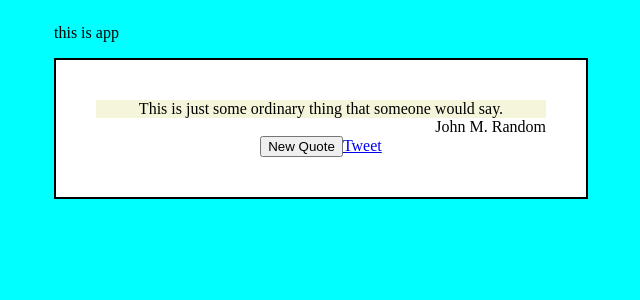
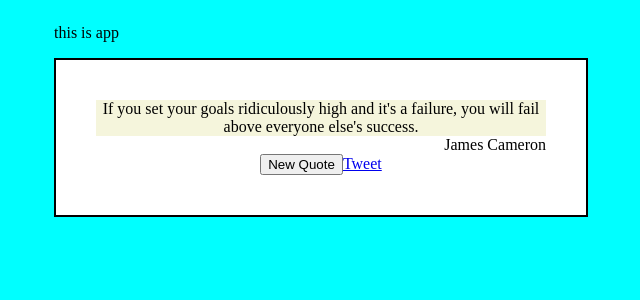
Before and after one commit to markoter/random-quote-machine, a React (Create React App) app: page / in a window 1280 px wide. Shown: the top 300 px of the page, without its empty margins (319-959 px from the left). Built offline with nearby package versions, Linux system fonts and the light colour scheme.

Commit message:
use quotesList in QuoteBox

```diff
--- a/src/QuoteBox.js
+++ b/src/QuoteBox.js
@@ -1,9 +1,10 @@
 import React from "react";
+import quotesList from "./quotes";
 
 const QuoteBox = () => {
     return(<div id="quote-box">
-    <div id="text">This is just some ordinary thing that someone would say.</div>
-    <div id="author">John M. Random</div>
+    <div id="text">{quotesList[3].quote}</div>
+    <div id="author">{quotesList[3].author}</div>
     <button id="new-quote">New Quote</button>
     <a href="https://www.twitter.com" target="_blank" id="tweet-quote">Tweet</a>
     </div>)
--- a/src/quotes.js
+++ b/src/quotes.js
@@ -51,3 +51,5 @@ const quotesList = [
         quote: "The only person you are destined to become is the person you decide to be."
     },
 ]
+
+export default quotesList
```
